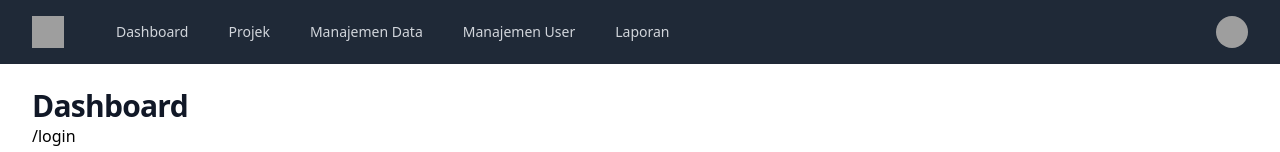
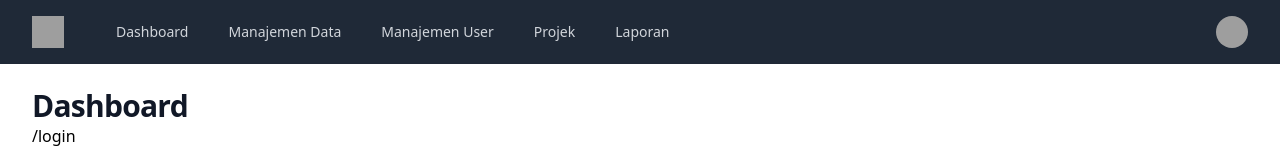
Before and after one commit to daviddvsjrgg/myle-project, a React (Create React App) app: page / in a window 1280 px wide. Shown: the top 152 px of the page. Built offline with nearby package versions, Linux system fonts and the light colour scheme; grey boxes are pictures that could not be loaded.

Commit message:
caption dashboard

```diff
--- a/src/pages/halaman/dashboard.jsx
+++ b/src/pages/halaman/dashboard.jsx
@@ -11,9 +11,9 @@ const user = {
 }
 const navigation = [
   { name: 'Dashboard', href: '#', current: false },
-  { name: 'Projek', href: '#', current: false },
   { name: 'Manajemen Data', href: '#', current: false },
   { name: 'Manajemen User', href: '#', current: false },
+  { name: 'Projek', href: '#', current: false },
   { name: 'Laporan', href: '#', current: false },
 ]
 const userNavigation = [
```
